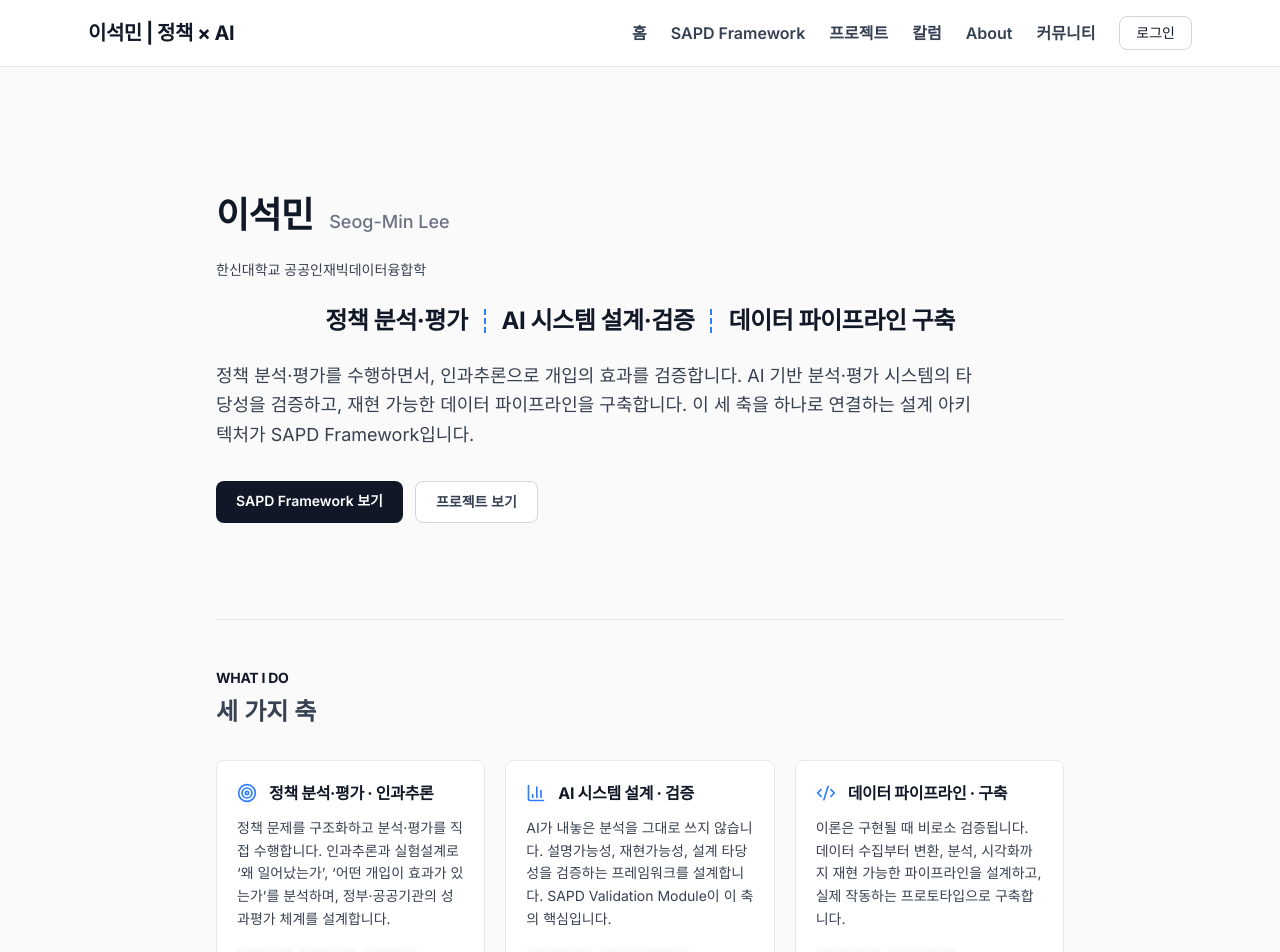
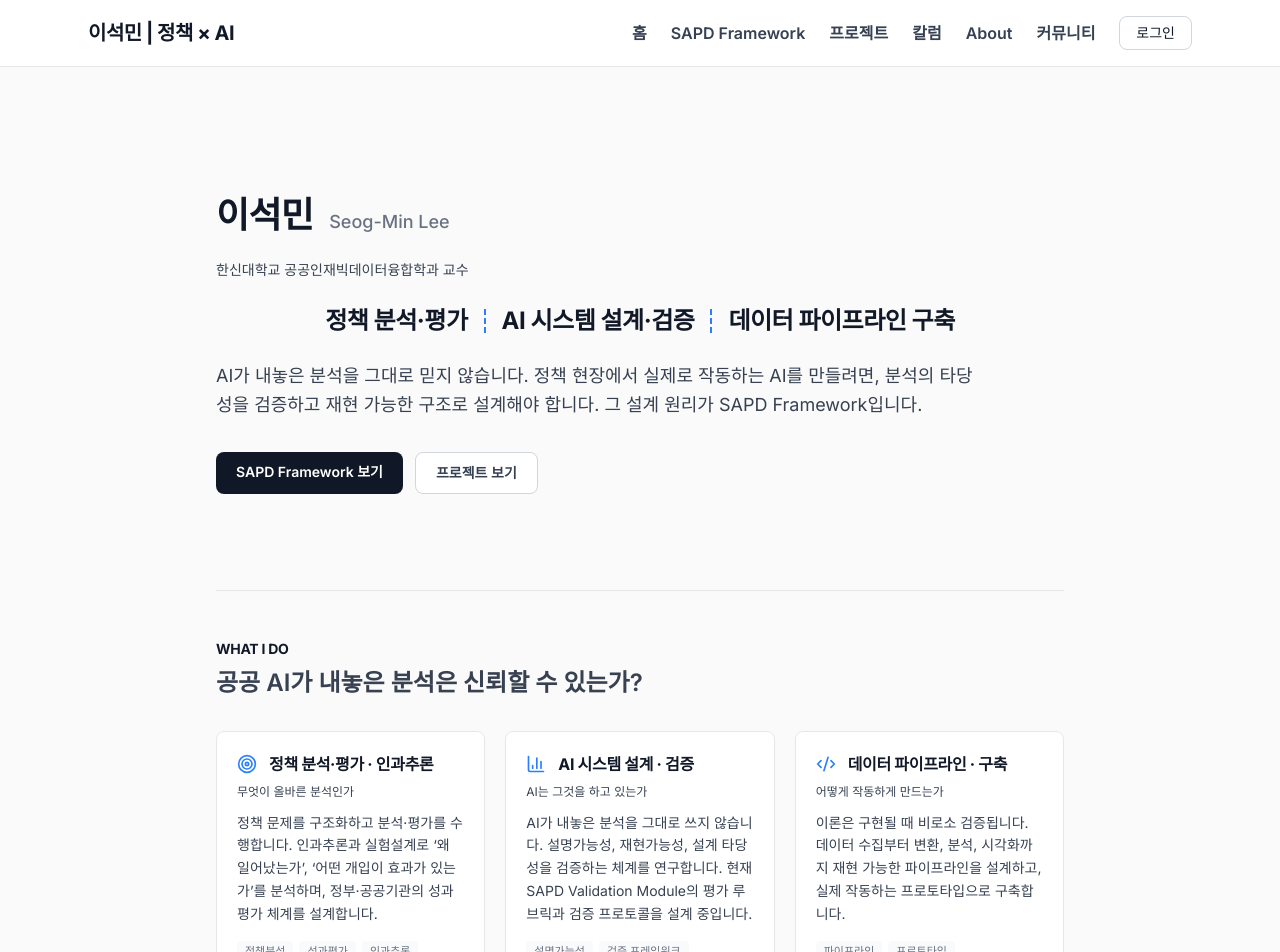
Before and after one commit to LeeSeogMin/my-life, a Next.js app: page / in a window 1280 px wide. Shown: the top 952 px of the page. Built offline with nearby package versions, Linux system fonts and the light colour scheme; no server answers.

Commit message:
feat: update content for clarity and accuracy in homepage sections

```diff
--- a/src/app/page.tsx
+++ b/src/app/page.tsx
@@ -14,7 +14,7 @@ export default function Home() {
             Seog-Min Lee
           </span>
         </div>
-        <p className="text-sm text-gray-400 mb-6">한신대학교 공공인재빅데이터융합학</p>
+        <p className="text-sm text-gray-400 mb-6">한신대학교 공공인재빅데이터융합학과 교수</p>
 
         <h2 className="text-xl sm:text-2xl font-bold text-gray-900 leading-snug mb-6 text-center flex items-center justify-center gap-4 flex-wrap">
           <span>정책 분석·평가</span>
@@ -25,10 +25,10 @@ export default function Home() {
         </h2>
 
         <p className="text-lg text-gray-600 leading-relaxed max-w-3xl mb-8">
-          정책 분석·평가를 수행하면서, 인과추론으로 개입의 효과를 검증합니다.
-          AI 기반 분석·평가 시스템의 타당성을 검증하고,
-          재현 가능한 데이터 파이프라인을 구축합니다.
-          이 세 축을 하나로 연결하는 설계 아키텍처가 SAPD Framework입니다.
+          AI가 내놓은 분석을 그대로 믿지 않습니다.
+          정책 현장에서 실제로 작동하는 AI를 만들려면,
+          분석의 타당성을 검증하고 재현 가능한 구조로 설계해야 합니다.
+          그 설계 원리가 SAPD Framework입니다.
         </p>
 
         {/* CTA 3개 */}
@@ -52,7 +52,7 @@ export default function Home() {
       <section className="space-y-8 pt-12 border-t border-gray-200">
         <header>
           <h2 className="text-sm font-semibold tracking-widest text-gray-400 uppercase mb-2">What I Do</h2>
-          <p className="text-2xl font-semibold text-gray-900">세 가지 축</p>
+          <p className="text-2xl font-semibold text-gray-900">공공 AI가 내놓은 분석은 신뢰할 수 있는가?</p>
         </header>
 
         {/* 3축 카드 */}
@@ -62,8 +62,9 @@ export default function Home() {
               <div className="text-blue-500"><Target className="w-5 h-5" /></div>
               <h3 className="font-semibold text-gray-900 text-base">정책 분석·평가 · 인과추론</h3>
             </div>
+            <p className="text-xs text-gray-400 -mt-1">무엇이 올바른 분석인가</p>
             <p className="text-sm text-gray-600 leading-relaxed">
-              정책 문제를 구조화하고 분석·평가를 직접 수행합니다.
+              정책 문제를 구조화하고 분석·평가를 수행합니다.
               인과추론과 실험설계로 &lsquo;왜 일어났는가&rsquo;, &lsquo;어떤 개입이 효과가 있는가&rsquo;를 분석하며,
               정부·공공기관의 성과평가 체계를 설계합니다.
             </p>
@@ -79,10 +80,11 @@ export default function Home() {
               <div className="text-blue-500"><BarChart3 className="w-5 h-5" /></div>
               <h3 className="font-semibold text-gray-900 text-base">AI 시스템 설계 · 검증</h3>
             </div>
+            <p className="text-xs text-gray-400 -mt-1">AI는 그것을 하고 있는가</p>
             <p className="text-sm text-gray-600 leading-relaxed">
               AI가 내놓은 분석을 그대로 쓰지 않습니다.
-              설명가능성, 재현가능성, 설계 타당성을 검증하는 프레임워크를 설계합니다.
-              SAPD Validation Module이 이 축의 핵심입니다.
+              설명가능성, 재현가능성, 설계 타당성을 검증하는 체계를 연구합니다.
+              현재 SAPD Validation Module의 평가 루브릭과 검증 프로토콜을 설계 중입니다.
             </p>
             <div className="flex flex-wrap gap-1.5 pt-1">
               {["설명가능성", "검증 프레임워크", "AI 거버넌스", "평가 루브릭"].map((kw) => (
@@ -96,6 +98,7 @@ export default function Home() {
               <div className="text-blue-500"><Code2 className="w-5 h-5" /></div>
               <h3 className="font-semibold text-gray-900 text-base">데이터 파이프라인 · 구축</h3>
             </div>
+            <p className="text-xs text-gray-400 -mt-1">어떻게 작동하게 만드는가</p>
             <p className="text-sm text-gray-600 leading-relaxed">
               이론은 구현될 때 비로소 검증됩니다.
               데이터 수집부터 변환, 분석, 시각화까지 재현 가능한 파이프라인을 설계하고,
```
